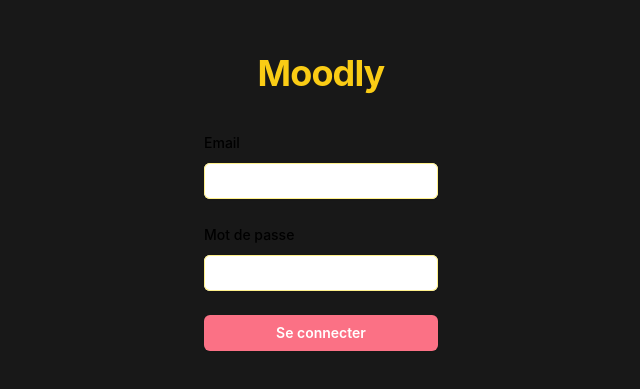
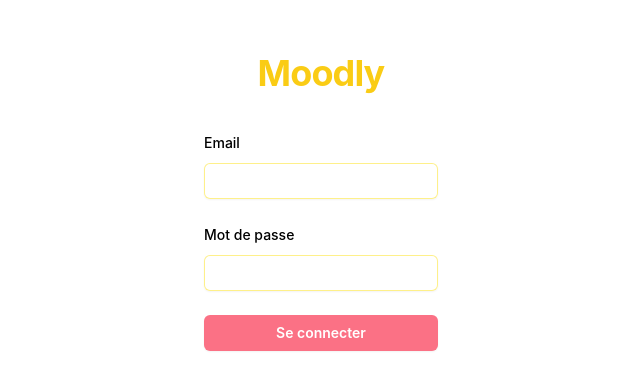
Before and after one commit to Capu-200/Moodly, a Vue app in the folder front-vue/: page / in a window 1280 px wide. Shown: the part 217-606 px from the top of the page, without its empty margins (170-810 px from the left). Built offline with nearby package versions, Linux system fonts and the light colour scheme.

Commit message:
(ADD+Modif) readme.md & other file

```diff
--- a/front-vue/src/assets/base.css
+++ b/front-vue/src/assets/base.css
@@ -38,10 +38,6 @@
 
 @media (prefers-color-scheme: light) {
   :root {
-    --color-background: var(--vt-c-black);
-    --color-background-soft: var(--vt-c-black-soft);
-    --color-background-mute: var(--vt-c-black-mute);
-
     --color-border: var(--vt-c-divider-dark-2);
     --color-border-hover: var(--vt-c-divider-dark-1);
 
--- a/front-vue/src/router/index.js
+++ b/front-vue/src/router/index.js
@@ -1,5 +1,4 @@
 import { createRouter, createWebHistory } from 'vue-router'
-import HomeView from '../views/HomeView.vue'
 
 const router = createRouter({
   history: createWebHistory(import.meta.env.BASE_URL),
```
